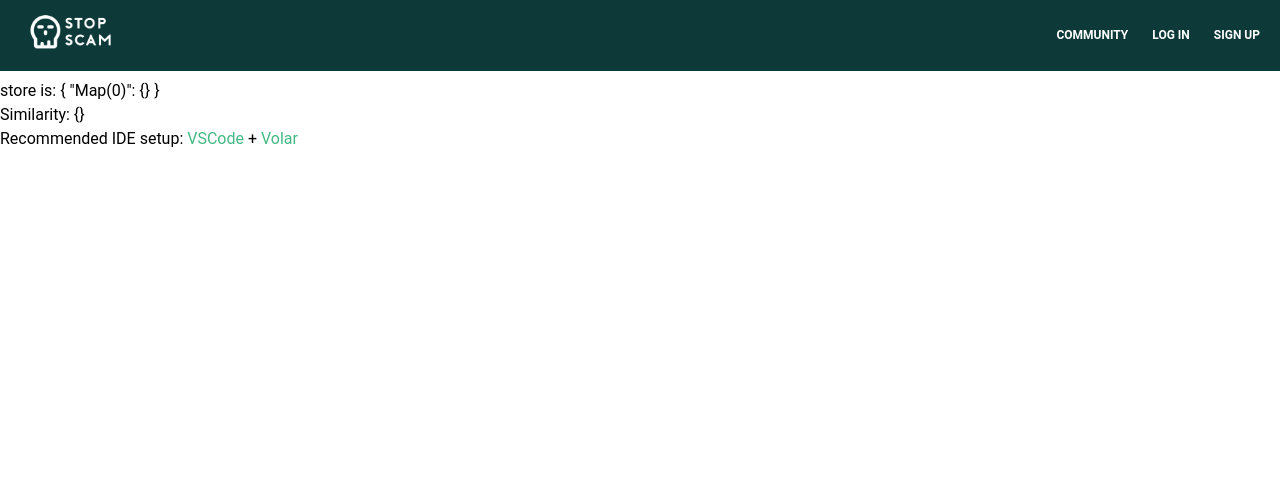
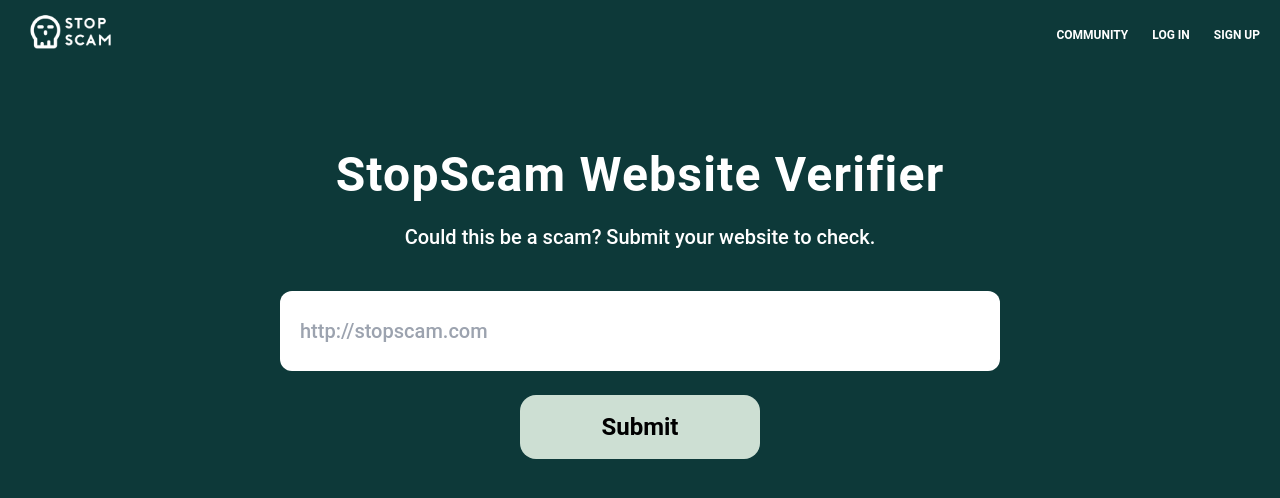
Before and after one commit to leonardtan13/stopscam, a Vue app in the folder stopscam-app/: page / in a window 1280 px wide. Shown: the top 498 px of the page. Built offline with nearby package versions, Linux system fonts and the light colour scheme; no server answers; the database is empty.

Commit message:
Verifier

```diff
--- a/stopscam-app/src/App.vue
+++ b/stopscam-app/src/App.vue
@@ -26,7 +26,7 @@
 
 <template>
   <div>
-    <NavBar :loginStatus="isLoggedIn" @logout="signOut()" />
+    <NavBar :login-status="isLoggedIn" @logout="signOut()" />
 
     <router-view></router-view>
   </div>
--- a/stopscam-app/src/components/NavBar.vue
+++ b/stopscam-app/src/components/NavBar.vue
@@ -14,7 +14,6 @@
 defineEmits({
   logout: Boolean,
 });
-
 </script>
 
 <template>
@@ -63,7 +62,7 @@
               >
             </button>
           </li>
-            <li v-show='!loginStatus' class="nav-item">
+          <li v-show="!loginStatus" class="nav-item">
             <button>
               <router-link
                 class="px-3 py-2 flex items-center text-xs uppercase font-bold leading-snug text-white hover:opacity-75"
@@ -72,7 +71,7 @@
               >
             </button>
           </li>
-            <li v-show='!loginStatus' class="nav-item" >
+          <li v-show="!loginStatus" class="nav-item">
             <button>
               <router-link
                 class="px-3 py-2 flex items-center text-xs uppercase font-bold leading-snug text-white hover:opacity-75"
--- a/stopscam-app/src/views/HomeView.vue
+++ b/stopscam-app/src/views/HomeView.vue
@@ -15,21 +15,57 @@
 </script>
 
 <template>
-  store is: {{ store.posts }}
+  <body>
+    <div class="container mx-auto my-20 w-3/4 h-full">
+      <div class="grid grid-flow-row auto-rows-max gap-6 justify-items-center">
+        <div>
+          <h1 class="text-white text-5xl font-bold tracking-wide">
+            StopScam Website Verifier
+          </h1>
+        </div>
+        <div>
+          <h3 class="text-white text-xl font-medium">
+            Could this be a scam? Submit your website to check.
+          </h3>
+        </div>
+        <div class="mt-4 w-3/4 h-20">
+          <input
+            v-model="link"
+            class="p-5 w-full h-full rounded-xl font-medium text-xl"
+            placeholder="http://stopscam.com"
+          />
+        </div>
+        <div class="w-1/4">
+          <button
+            id="btn-submit"
+            class="p-4 w-full rounded-2xl font-bold text-2xl"
+          >
+            Submit
+          </button>
+        </div>
+      </div>
+    </div>
 
-  <!-- text: <input v-model="link" @change="getSimilarity(link)" /> -->
+    <!-- store is: {{ store.posts }} -->
 
-  <h2>Similarity: {{ similarity }}</h2>
+    <!-- text: <input v-model="link" @change="getSimilarity(link)" /> -->
+
+    <!-- <h2>Similarity: {{ similarity }}</h2>
   <p>
     Recommended IDE setup:
     <a href="https://code.visualstudio.com/" target="_blank">VSCode</a>
     +
     <a href="https://github.com/johnsoncodehk/volar" target="_blank">Volar</a>
-  </p>
+  </p> -->
+  </body>
 </template>
 
-<style scoped>
-a {
-  color: #42b983;
+<style>
+body {
+  background-color: #0d3939;
+}
+
+#btn-submit {
+  background-color: #cddfd3;
 }
 </style>
```
Lines whose indentation alone changed are shown as unchanged.
